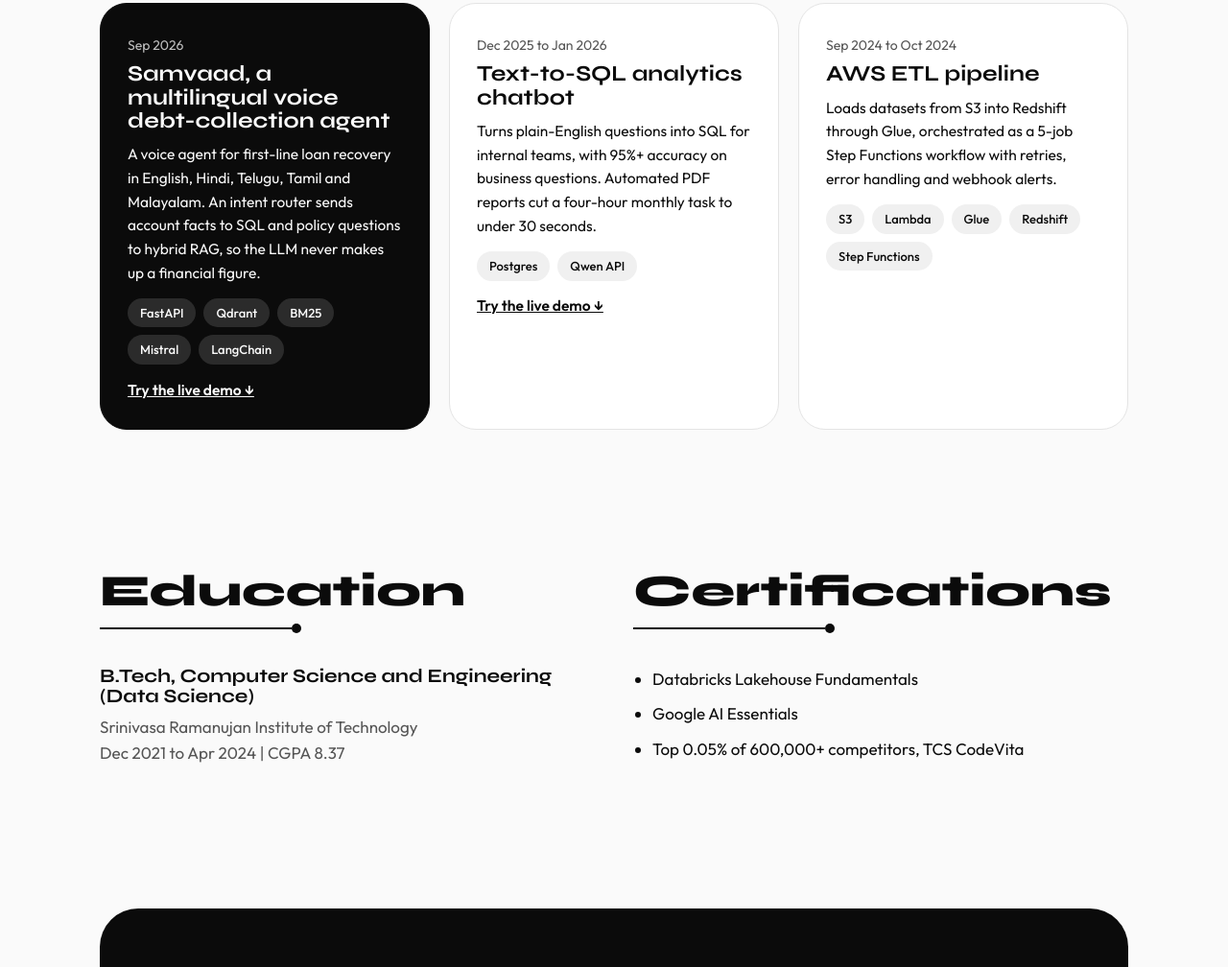
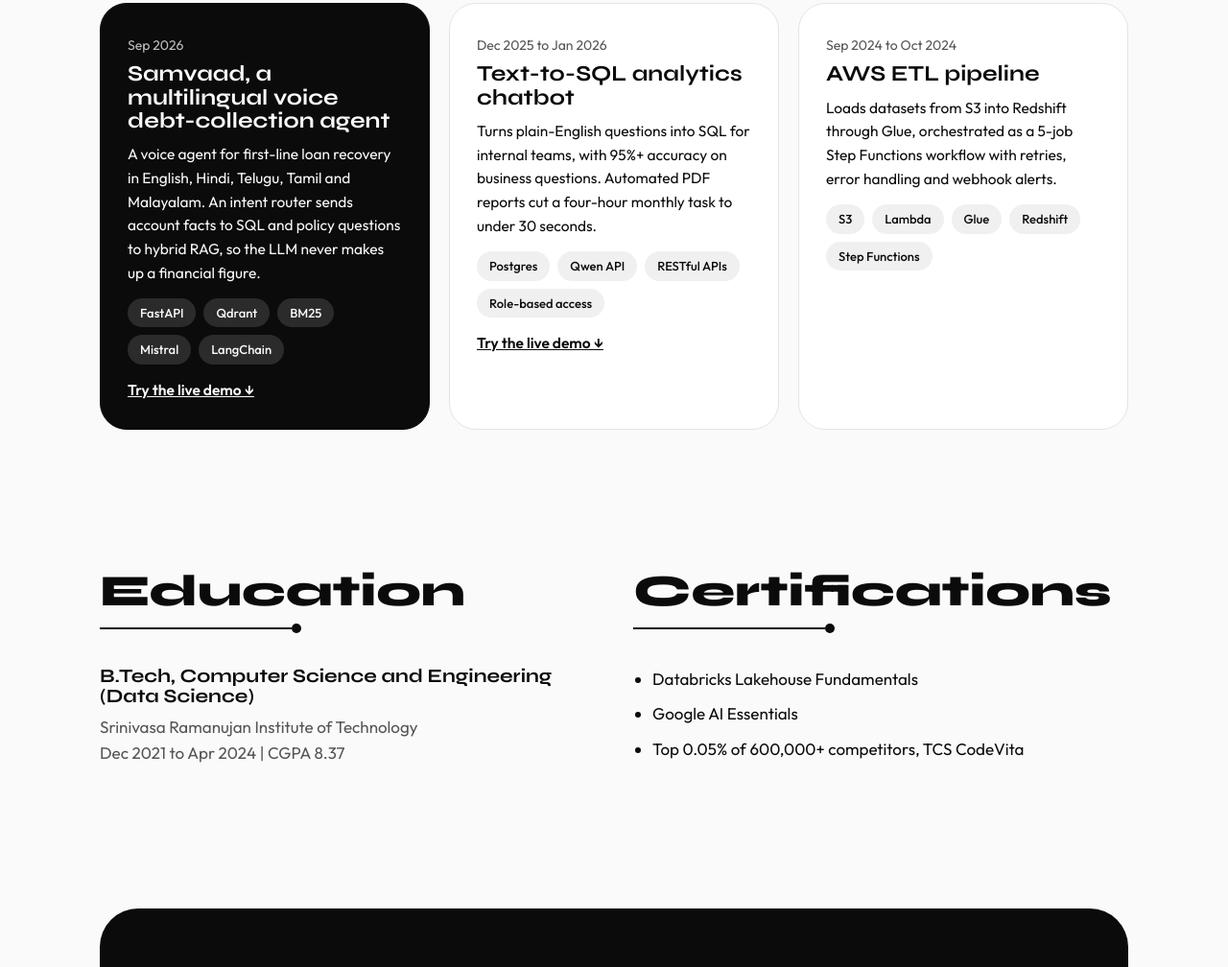
Before and after one commit to PraveenReddy789/Data_Engineer_Portfolio, a plain HTML site: page index.html in a window 1280 px wide. Shown: the part 5277-6285 px from the top of the page at 96% size. Drawn offline with nearby package versions, Linux system fonts and the light colour scheme; animation ran at ten frames a second.

Commit message:
Update tags for Text-to-SQL analytics chatbot
Added new tags for the Text-to-SQL analytics chatbot project.

```diff
--- a/index.html
+++ b/index.html
@@ -334,7 +334,7 @@ button.pill{font-family:var(--bd);cursor:pointer}
 <div class="tags"><span>FastAPI</span><span>Qdrant</span><span>BM25</span><span>Mistral</span><span>LangChain</span></div><p style="margin:14px 0 0"><a href="#sv" style="text-decoration:underline;font-weight:600">Try the live demo &darr;</a></p></div>
 <div class="proj tilt"><small>Dec 2025 to Jan 2026</small><h3>Text-to-SQL analytics chatbot</h3>
 <p>Turns plain-English questions into SQL for internal teams, with 95%+ accuracy on business questions. Automated PDF reports cut a four-hour monthly task to under 30 seconds.</p>
-<div class="tags"><span>Postgres</span><span>Qwen API</span></div><p style="margin:14px 0 0"><a href="#t2s" style="text-decoration:underline;font-weight:600">Try the live demo &darr;</a></p></div>
+<div class="tags"><span>Postgres</span><span>Qwen API</span><span>RESTful APIs</span><span>Role-based access</span></div><p style="margin:14px 0 0"><a href="#t2s" style="text-decoration:underline;font-weight:600">Try the live demo &darr;</a></p></div>
 <div class="proj tilt"><small>Sep 2024 to Oct 2024</small><h3>AWS ETL pipeline</h3>
 <p>Loads datasets from S3 into Redshift through Glue, orchestrated as a 5-job Step Functions workflow with retries, error handling and webhook alerts.</p>
 <div class="tags"><span>S3</span><span>Lambda</span><span>Glue</span><span>Redshift</span><span>Step Functions</span></div></div>
```
